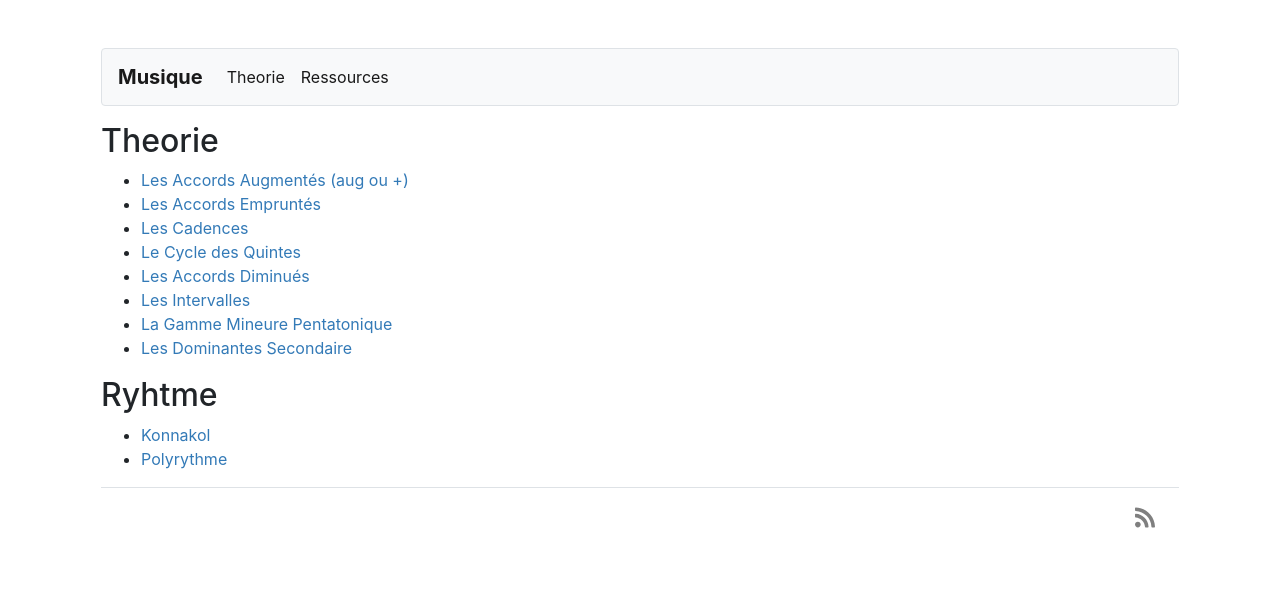
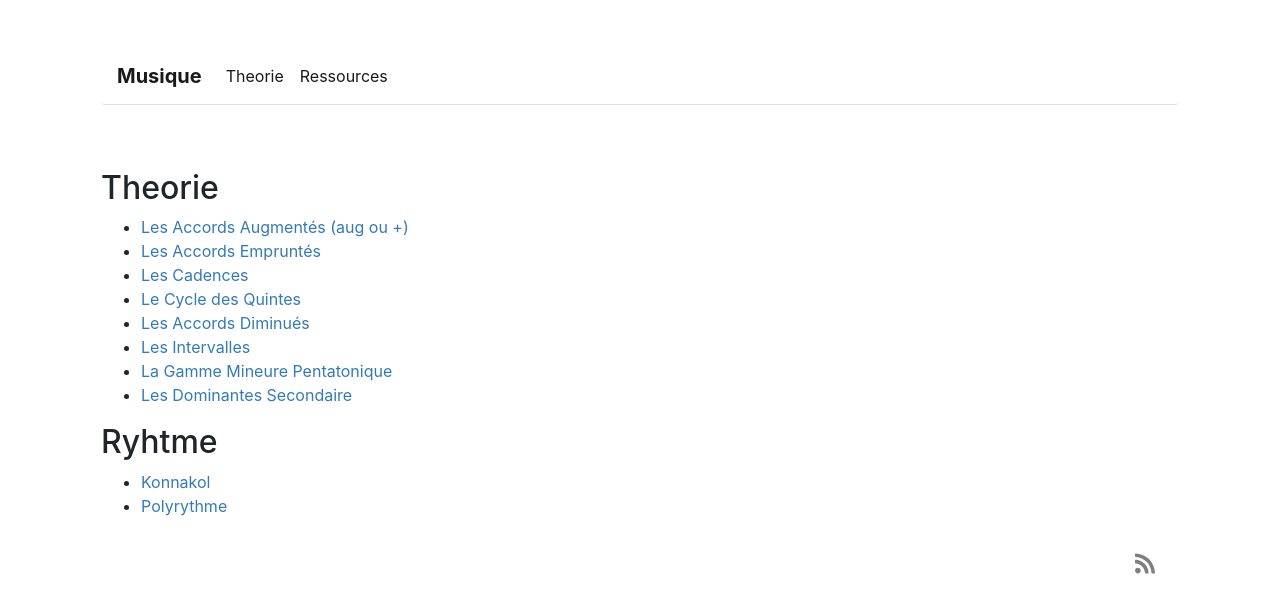
Before and after one commit to atouchard/atouchard, a Jekyll site: the page built from theorie.md, in a window 1280 px wide. Shown: the top 613 px of the page. Built offline with Jekyll 4.4.1, drawn with Linux system fonts in a browser that asks for light colours.

Commit message:
style menu

```diff
--- a/assets/css/style.scss
+++ b/assets/css/style.scss
@@ -42,6 +42,14 @@ img {
     color: #333;
 }
 
+.navbar {
+    background: none !important;
+    border-top: none !important;
+    border-left: none !important;
+    border-right: none !important;
+    margin-bottom: 4rem !important;
+}
+
 .nav-link .svg-inline--fa {
     width: 1.25em;
 }
```
